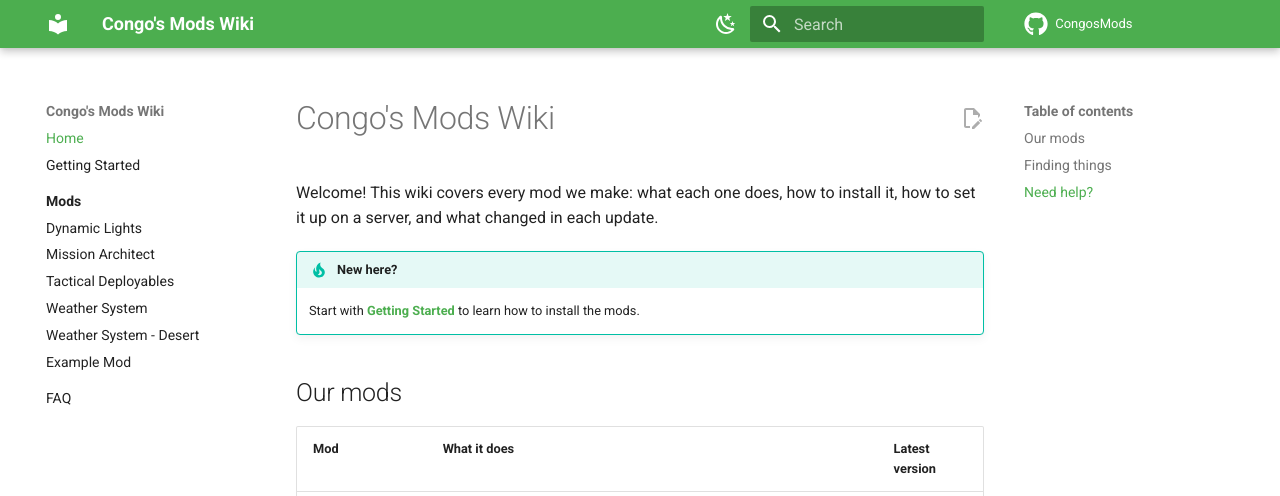
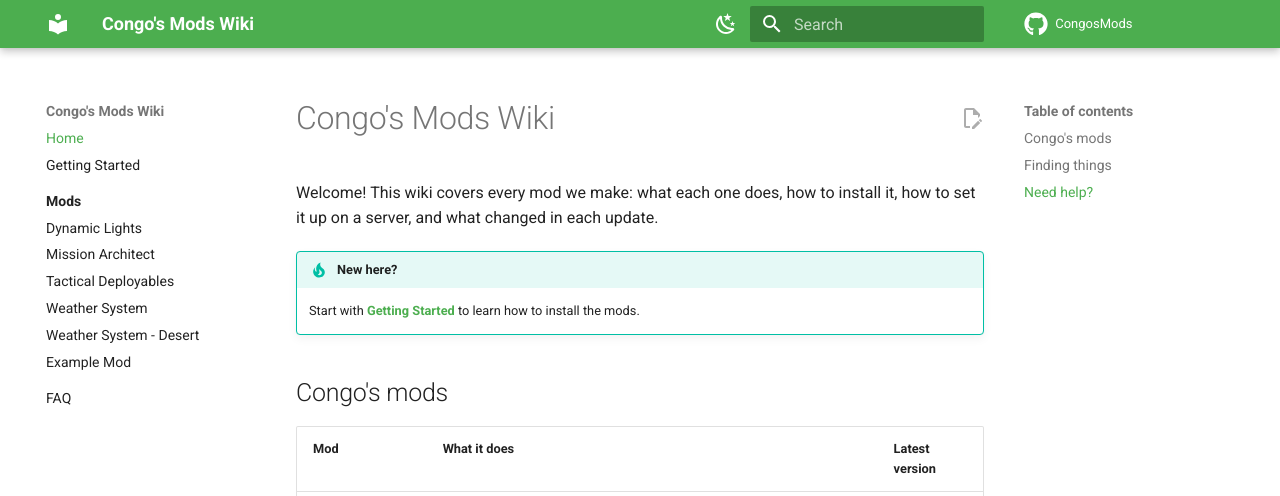
Before and after one commit to TheRealCongo/CongosMods, an MkDocs documentation site: the page built from docs/index.md, in a window 1280 px wide and 1365 px high. Shown: the top 496 px of the window. Built offline with MkDocs 1.6.1 and Material for MkDocs 9.7.7, drawn with Linux system fonts in a browser that asks for light colours; comment, search, counter and statistics services are not loaded.

Commit message:
Update index.md (#5)
Our Mods to Congo's Mods

```diff
--- a/docs/index.md
+++ b/docs/index.md
@@ -5,7 +5,7 @@ Welcome! This wiki covers every mod we make: what each one does, how to install
 !!! tip "New here?"
     Start with **[Getting Started](getting-started.md)** to learn how to install the mods.
 
-## Our mods
+## Congo's mods
 
 | Mod | What it does | Latest version |
 |-----|--------------|----------------|
```
